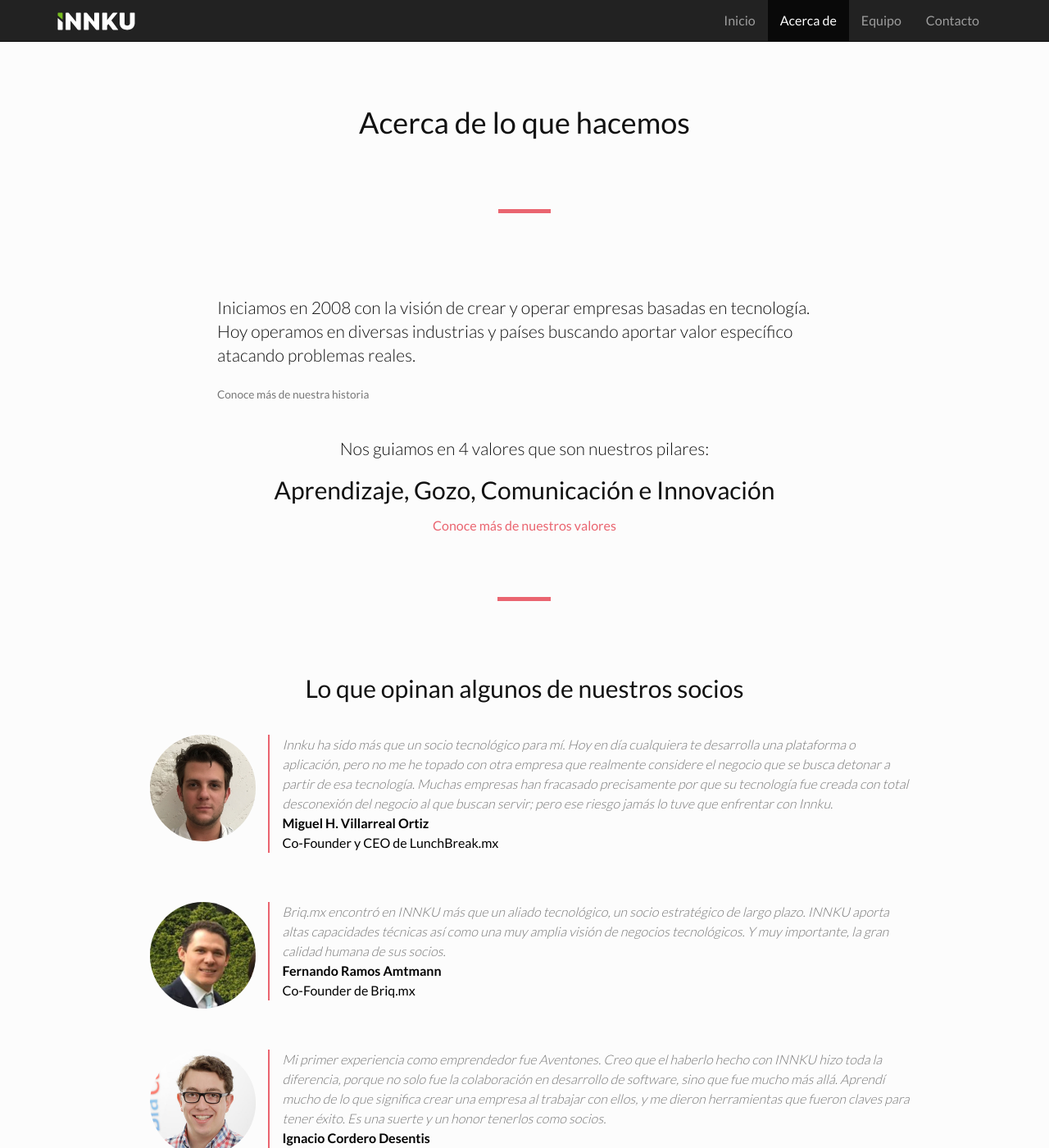
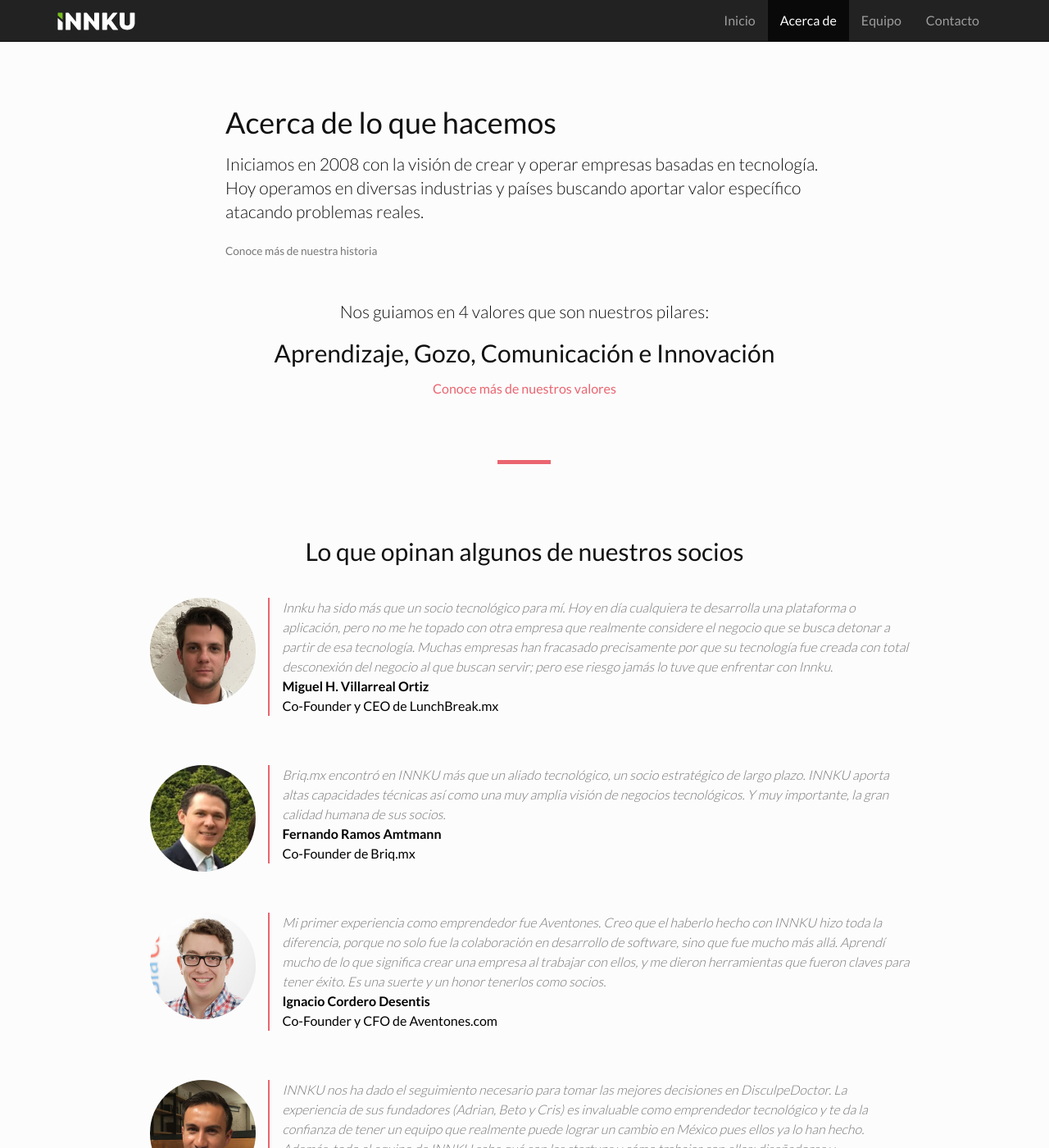
Before and after one commit to innku/innku-2018, a Jekyll site: the page built from acerca-de.html, in a window 1280 px wide and 1400 px high. Shown: the whole window at 82% size. Built offline with Jekyll 4.4.1, drawn with Linux system fonts in a browser that asks for light colours; nearby versions of some CDN libraries.

Commit message:
Ajustes en sección Acerca de y Contacto

```diff
--- a/acerca-de.html
+++ b/acerca-de.html
@@ -5,8 +5,17 @@
 keywords:
 ---
 
-<div class="row innku-section-title">
-  <div class="col-lg-12">
+<div class="row innku-section-title innku-section-title_acerca">
+
+  <section class="innku-section-content text-left">
+    <div class="col-md-offset-2 col-md-8 ">
+      <h1>{{ site.data.about.title }}</h1>
+      <p class="lead">{{ site.data.about.description }}</p>
+      <small><a href="/" class="mute">Conoce más de nuestra historia</a></small>
+    </div>
+  </section>
+
+  <!-- <div class="col-lg-12">
     <h1>{{ site.data.about.title }}</h1>
   </div>
 
@@ -15,15 +24,16 @@
       <div class="col-lg-offset-4 col-lg-4 col-md-offset-4 col-md-4 col-sm-offset-4 col-sm-4 col-xs-offset-4 col-xs-4 innku-title-divisor">
       </div>
     </div>
-  </div>
+  </div> -->
 </div>
 
-<section class="row innku-section-content">
+<!-- <section class="row innku-section-content">
   <div class="col-md-offset-2 col-md-8 ">
+    <h1>{{ site.data.about.title }}</h1>
     <p class="lead">{{ site.data.about.description }}</p>
     <small><a href="/" class="mute">Conoce más de nuestra historia</a></small>
   </div>
-</section>
+</section> -->
 
 <section class="row innku-section-content">
   <div class="col-md-offset-2 col-md-8 ">
--- a/contacto.html
+++ b/contacto.html
@@ -22,7 +22,7 @@
   <div class="col-md-offset-1 col-md-10">
     <ul>
       <li class="row innku-section-contact__margin">
-        <div class="col-md-1 col-xs-3">
+        <div class="col-md-1 col-xs-3 text-right">
           <img src="img/contact-1.svg" />
         </div>
         <div class="col-md-11 col-xs-9">
@@ -31,7 +31,7 @@
         </div>
       </li>
       <li class="row innku-section-contact__margin">
-        <div class="col-md-1 col-xs-3">
+        <div class="col-md-1 col-xs-3 text-right">
           <img class="innku-section-contact-img__margin" src="img/contact-2.svg" />
         </div>
         <div class="col-md-11 col-xs-9">
@@ -40,7 +40,7 @@
         </div>
       </li>
       <li class="row innku-section-contact__margin">
-        <div class="col-md-1 col-xs-3">
+        <div class="col-md-1 col-xs-3 text-right">
           <img class="innku-section-contact-img__margin" src="img/contact-3.svg" />
         </div>
         <div class="col-md-11 col-xs-9">
--- a/css/main.scss
+++ b/css/main.scss
@@ -293,6 +293,10 @@
     }
   }
 
+}
+
+.innku-section-title_acerca{
+  margin-bottom: 3em;
 }
 
 .innku-title-divisor {
@@ -654,6 +658,8 @@
   transform: scale(1.2);
 }
 
+
+
 .innku-section-content {
   margin-bottom: 40px;
 }
@@ -729,6 +735,7 @@
 
 .innku-section-contact__margin img {
   margin-top: 5px;
+  width: 80%;
 }
 
 .contact-title{
```
Also changed, not shown: img/home/back-reserbus.jpg.
